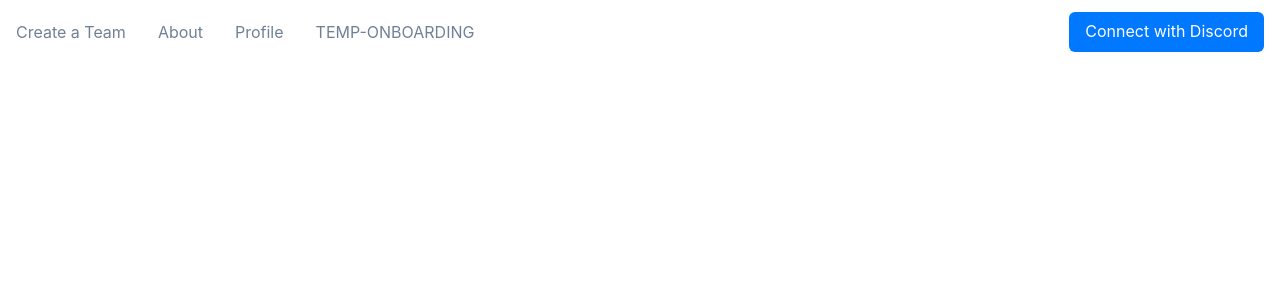
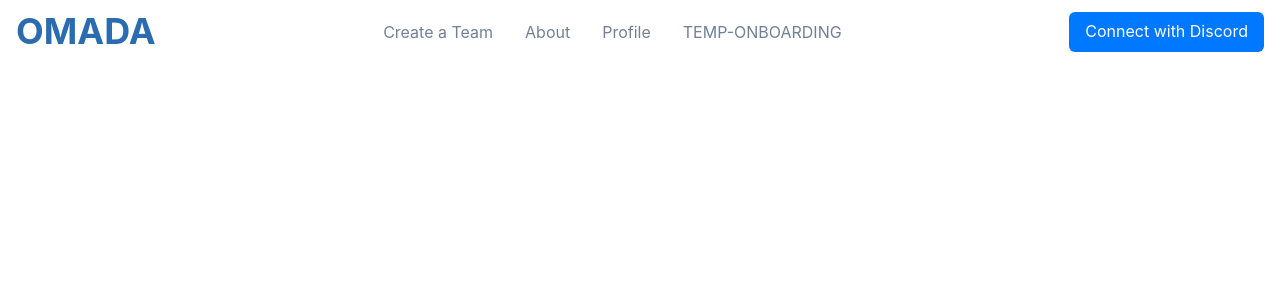
Before and after one commit to imalexhu/omada-frontend, a React (Create React App) app: page / in a window 1280 px wide. Shown: the top 300 px of the page. Built offline with nearby package versions, Linux system fonts and the light colour scheme.

Commit message:
Add OMADA link to home to header

```diff
--- a/src/components/Layout/Header/Header.js
+++ b/src/components/Layout/Header/Header.js
@@ -8,7 +8,8 @@ import {
     Container,
     Flex,
     HStack,
-    Button
+    Button,
+    Heading
 } from "@chakra-ui/react";
 
 const Header = () => {
@@ -16,6 +17,9 @@ const Header = () => {
         <Box w="100%" position={{ base: "none", md: "absolute" }} bg="white">
             <Container maxW="container.xl">
                 <Flex h={16} alignItems="center" justifyContent="space-between">
+                    <HeaderLink toRoute="/" Key>
+                        <Heading color="blue.600">OMADA</Heading>
+                    </HeaderLink>
                     <HStack spacing={8}>
                         {navLinks.defaultLinks.map((item) => (
                             <HeaderLink key={item.to} toRoute={item.to}>{item.name}</HeaderLink>
```
